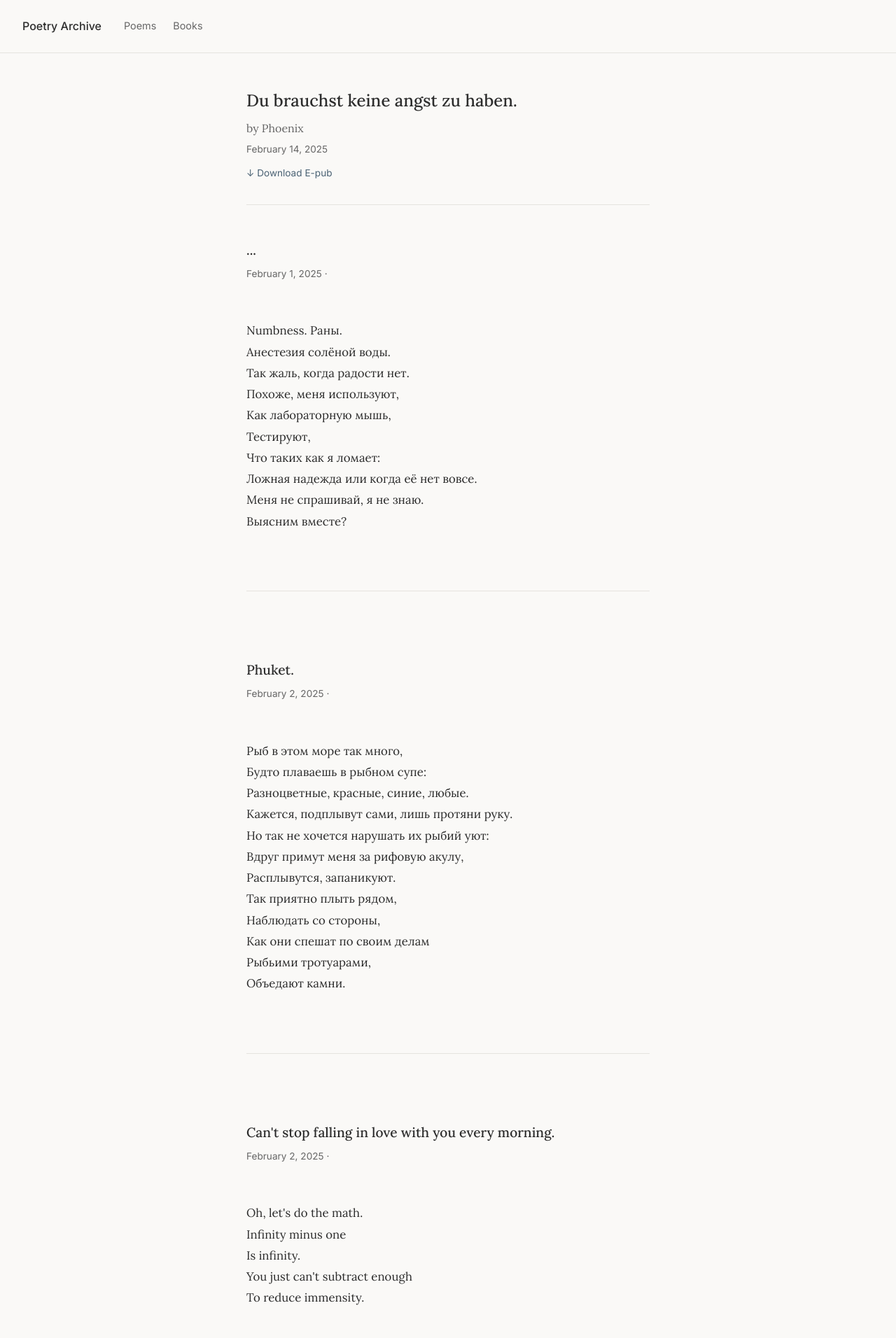
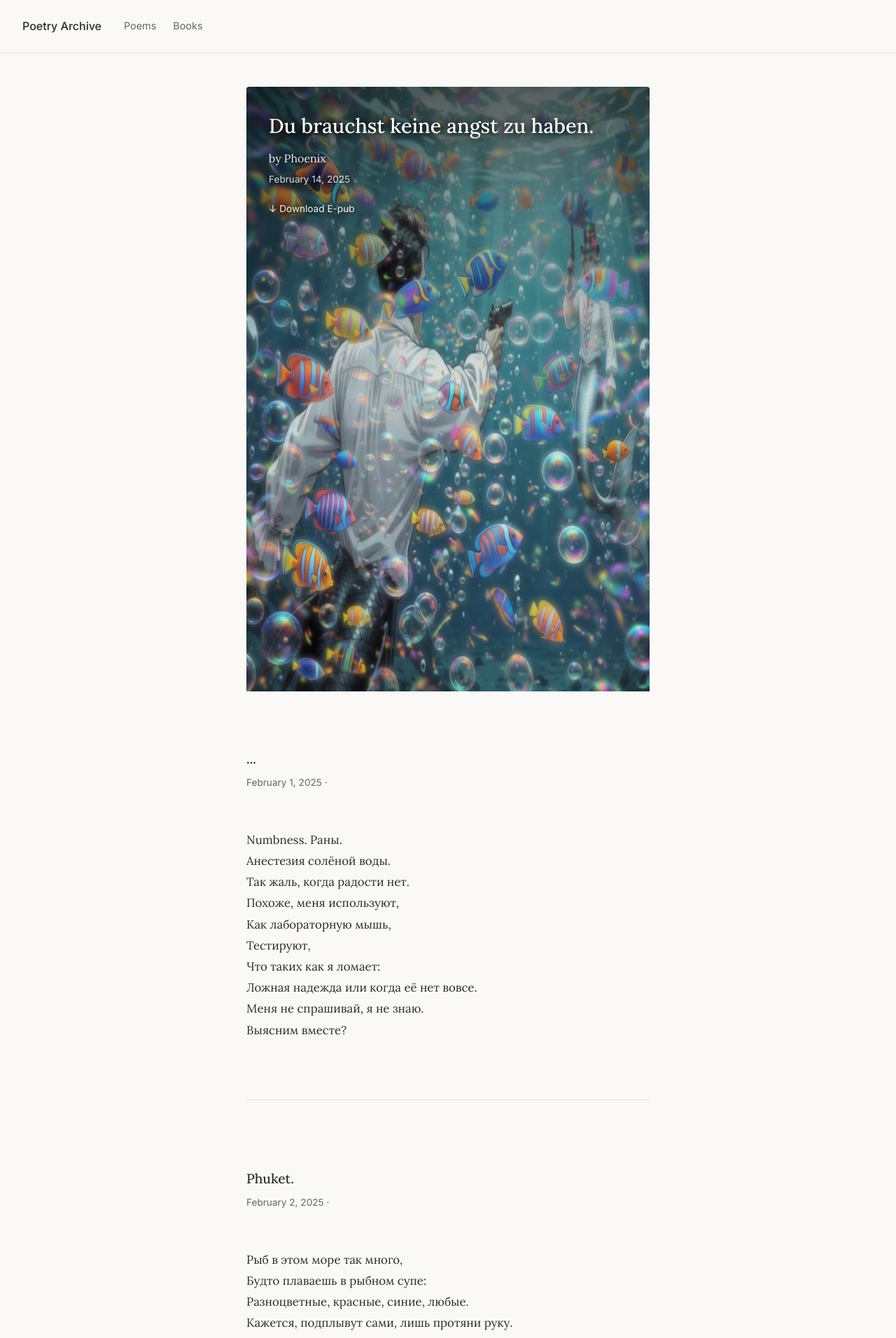
Before and after one commit to whobyphoenix/poetry, a Jekyll site: the page built from _books/lucky-or-brave.md, in a window 1280 px wide. Shown: the top 1912 px of the page at 70% size. Built offline with Jekyll 4.4.1, drawn with Linux system fonts in a browser that asks for light colours.

Commit message:
Add cover for 'lucky-or-brave'

```diff
--- a/_books/lucky-or-brave.md
+++ b/_books/lucky-or-brave.md
@@ -3,4 +3,5 @@ title: "Du brauchst keine angst zu haben."
 author: phoenix
 date: 2025-02-14
 default_poem_title: "..."
+cover: lucky-or-brave.jpg
 ---
```
Also changed, not shown: assets/images/covers/lucky-or-brave.jpg (added).
